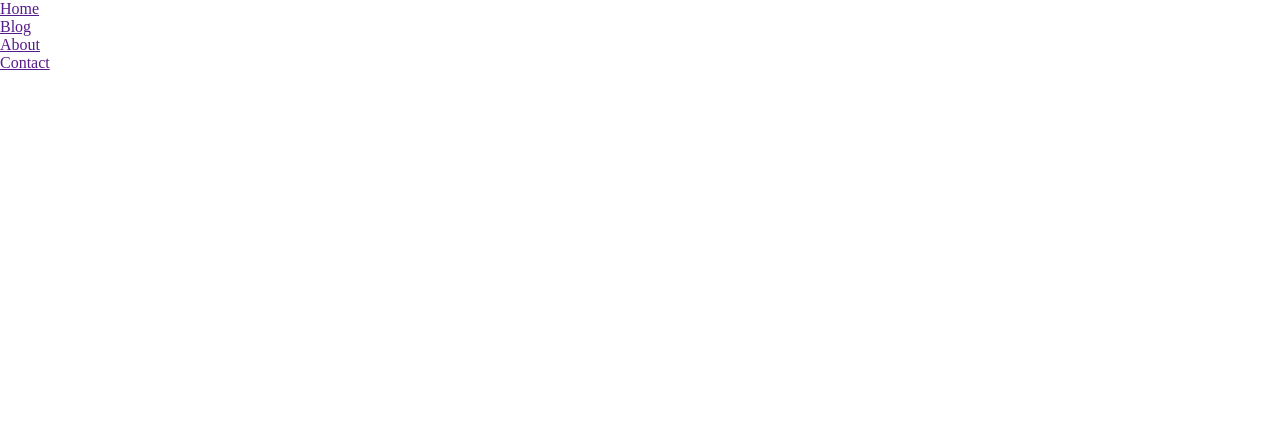
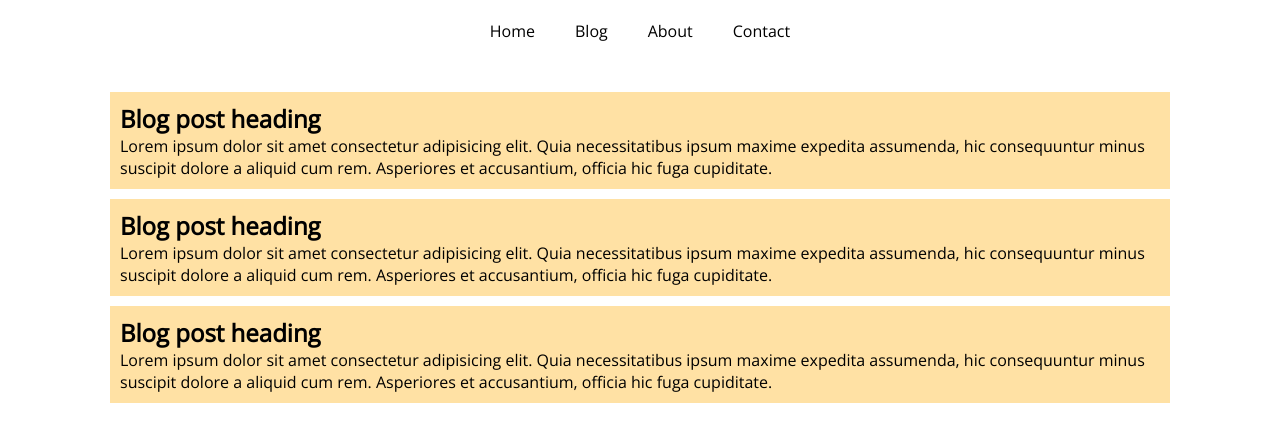
Before and after one commit to tarunislucky/simple-blog-react, a React (Vite) app: page / in a window 1280 px wide. Shown: the top 442 px of the page. Built offline with nearby package versions, Linux system fonts and the light colour scheme.

Commit message:
basic jsx and css added

```diff
--- a/index.html
+++ b/index.html
@@ -4,6 +4,10 @@
 		<meta charset="UTF-8" />
 		<meta name="viewport" content="width=device-width, initial-scale=1.0" />
 		<title>Simple Blog</title>
+		<link
+			href="https://fonts.googleapis.com/css?family=Open Sans"
+			rel="stylesheet"
+			type="text/css" />
 	</head>
 	<body>
 		<div id="root"></div>
--- a/src/App.css
+++ b/src/App.css
@@ -3,3 +3,7 @@
 	margin: 0;
 	box-sizing: border-box;
 }
+
+body {
+	font-family: "Open Sans", sans-serif;
+}
--- a/src/App.jsx
+++ b/src/App.jsx
@@ -1,4 +1,5 @@
 import "./App.css";
+import BlogPost from "./components/BlogPost";
 import Card from "./components/Card";
 import Navigation from "./components/Navigation";
 
@@ -6,7 +7,11 @@ function App() {
 	return (
 		<Card>
 			<Navigation></Navigation>
-			<main></main>
+			<main>
+				<BlogPost />
+				<BlogPost />
+				<BlogPost />
+			</main>
 		</Card>
 	);
 }
--- /dev/null
+++ b/src/components/BlogPost.jsx
@@ -0,0 +1,16 @@
+import styles from "./BlogPost.module.css";
+
+const BlogPost = () => {
+	return (
+		<article className={styles.post}>
+			<h2>Blog post heading</h2>
+			<p>
+				Lorem ipsum dolor sit amet consectetur adipisicing elit. Quia
+				necessitatibus ipsum maxime expedita assumenda, hic consequuntur minus
+				suscipit dolore a aliquid cum rem. Asperiores et accusantium, officia
+				hic fuga cupiditate.
+			</p>
+		</article>
+	);
+};
+export default BlogPost;
--- /dev/null
+++ b/src/components/BlogPost.module.css
@@ -0,0 +1,5 @@
+.post {
+	background-color: #ffe1a4;
+	padding: 10px;
+	margin-bottom: 10px;
+}
--- a/src/components/Card.jsx
+++ b/src/components/Card.jsx
@@ -1,5 +1,6 @@
+import styles from "./Card.module.css";
 /* eslint-disable react/prop-types */
 const Card = (props) => {
-	return <div className="container">{props.children}</div>;
+	return <div className={styles.container}>{props.children}</div>;
 };
 export default Card;
--- /dev/null
+++ b/src/components/Card.module.css
@@ -0,0 +1,5 @@
+.container {
+	max-width: 1100px;
+	margin: 0 auto;
+	padding: 20px;
+}
--- a/src/components/Navigation.jsx
+++ b/src/components/Navigation.jsx
@@ -1,6 +1,8 @@
+import styles from "./Navigation.module.css";
 const Navigation = () => {
 	return (
-		<ul>
+		<nav>
+			<ul className={styles["nav-list"]}>
 				<li>
 					<a href="">Home</a>
 				</li>
@@ -14,6 +16,7 @@ const Navigation = () => {
 					<a href="">Contact</a>
 				</li>
 			</ul>
+		</nav>
 	);
 };
 export default Navigation;
--- /dev/null
+++ b/src/components/Navigation.module.css
@@ -0,0 +1,16 @@
+nav {
+	margin-bottom: 50px;
+}
+.nav-list {
+	list-style: none;
+	margin: 0 auto;
+	display: flex;
+	justify-content: center;
+	gap: 40px;
+}
+.nav-list li {
+}
+.nav-list li a {
+	text-decoration: none;
+	color: #000;
+}
```
Lines whose indentation alone changed are shown as unchanged.
